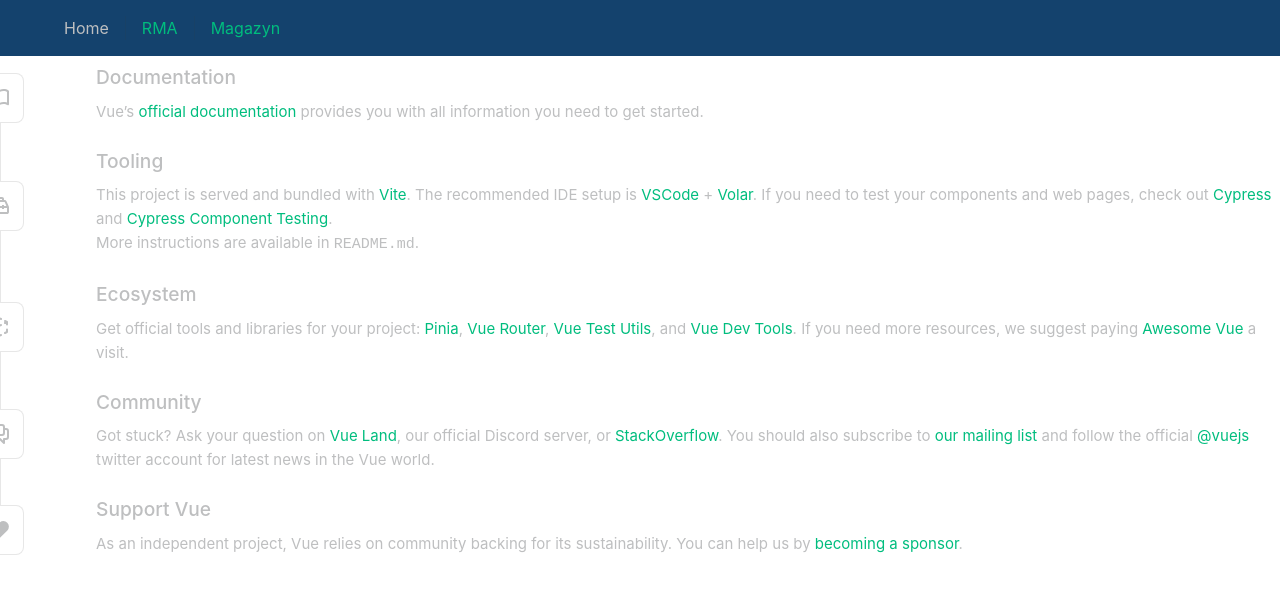
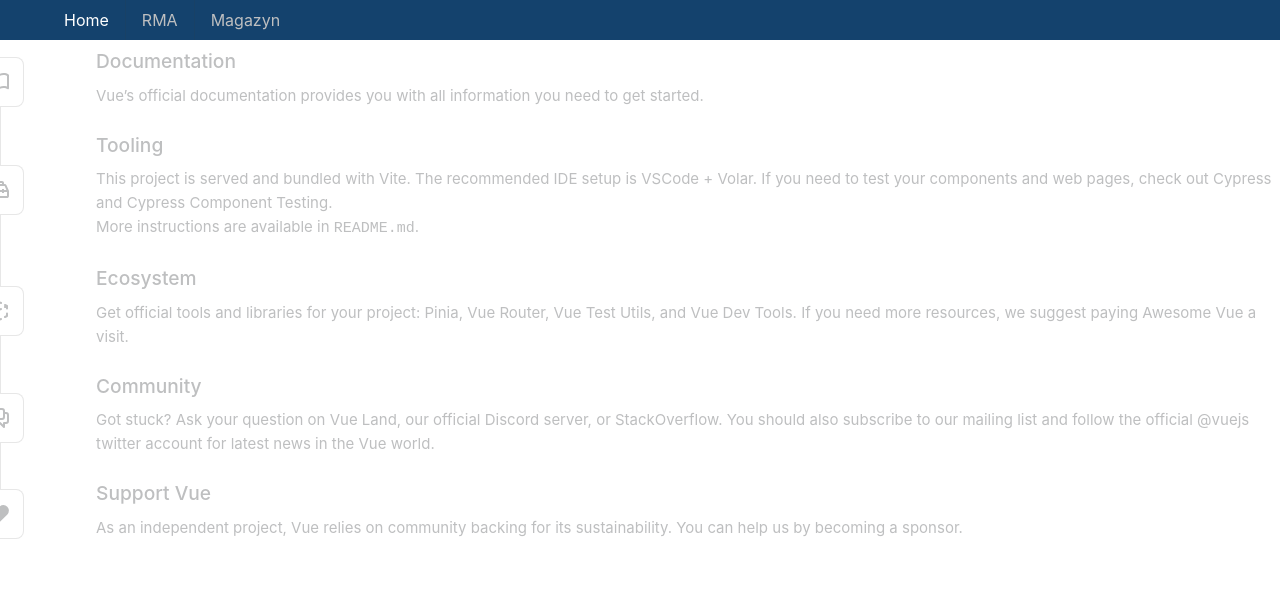
Before and after one commit to TheWolek/rma-front, a Vue app: page / in a window 1280 px wide. Shown: the top 594 px of the page. Built offline with nearby package versions, Linux system fonts and the light colour scheme; no server answers.

Commit message:
main nav bar styles

```diff
--- a/src/App.vue
+++ b/src/App.vue
@@ -1,6 +1,6 @@
 <script setup>
-import { RouterLink, RouterView } from 'vue-router'
-import HelloWorld from '@/components/HelloWorld.vue'
+import { RouterLink, RouterView } from "vue-router";
+import HelloWorld from "@/components/HelloWorld.vue";
 </script>
 
 <template>
@@ -19,12 +19,12 @@ import HelloWorld from '@/components/HelloWorld.vue'
 </template>
 
 <style>
-@import '@/assets/base.css';
-@import '@/assets/table.css';
-@import '@/assets/actions.css';
-@import '@/assets/filters.css';
-@import '@/assets/form.css';
-@import '@/assets/bigModal.css';
+@import "@/assets/base.css";
+@import "@/assets/table.css";
+@import "@/assets/actions.css";
+@import "@/assets/filters.css";
+@import "@/assets/form.css";
+@import "@/assets/bigModal.css";
 
 #app {
   margin: 0;
@@ -51,32 +51,37 @@ header .wrapper {
 nav {
   margin-left: -1rem;
   font-size: 1rem;
-    padding: 1rem 0;
   display: flex;
+  height: 5vh;
 }
 
 nav a.router-link-exact-active {
-  color: var(--color-text);
+  color: #fff;
 }
-
+/*
 nav a.router-link-exact-active:hover {
   background-color: transparent;
+} */
+
+nav a:hover {
+  background: rgb(23, 76, 126);
 }
 
 nav a {
   display: inline-block;
   padding: 0 1rem;
   border-left: 1px solid var(--color-border);
+  display: flex;
+  align-items: center;
 }
 
 nav a:first-of-type {
   border: 0;
 }
 
-a,
-.green {
+a {
   text-decoration: none;
-  color: hsla(160, 100%, 37%, 1);
+  color: var(--color-text);
   transition: 0.4s;
 }
 </style>
```
Lines whose indentation alone changed are shown as unchanged.
